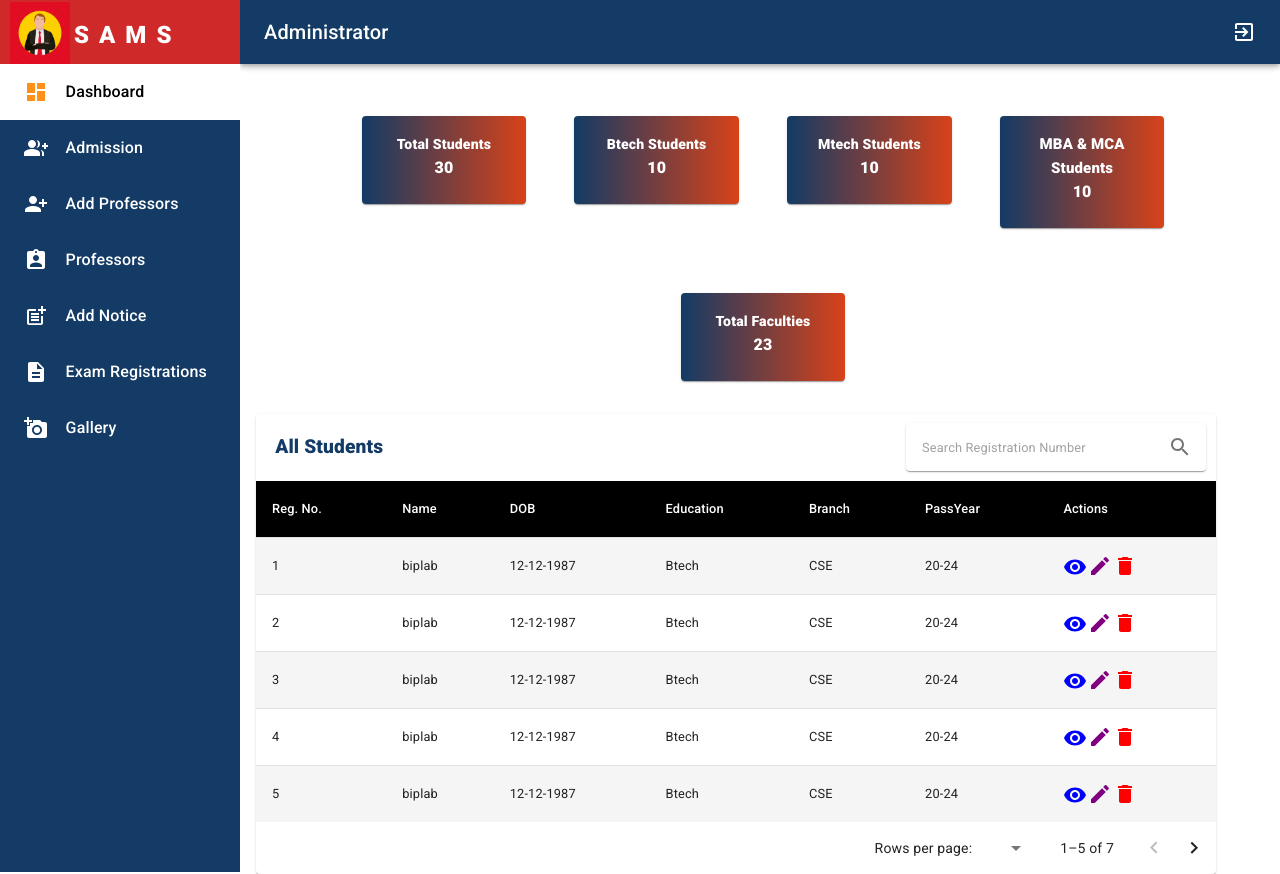
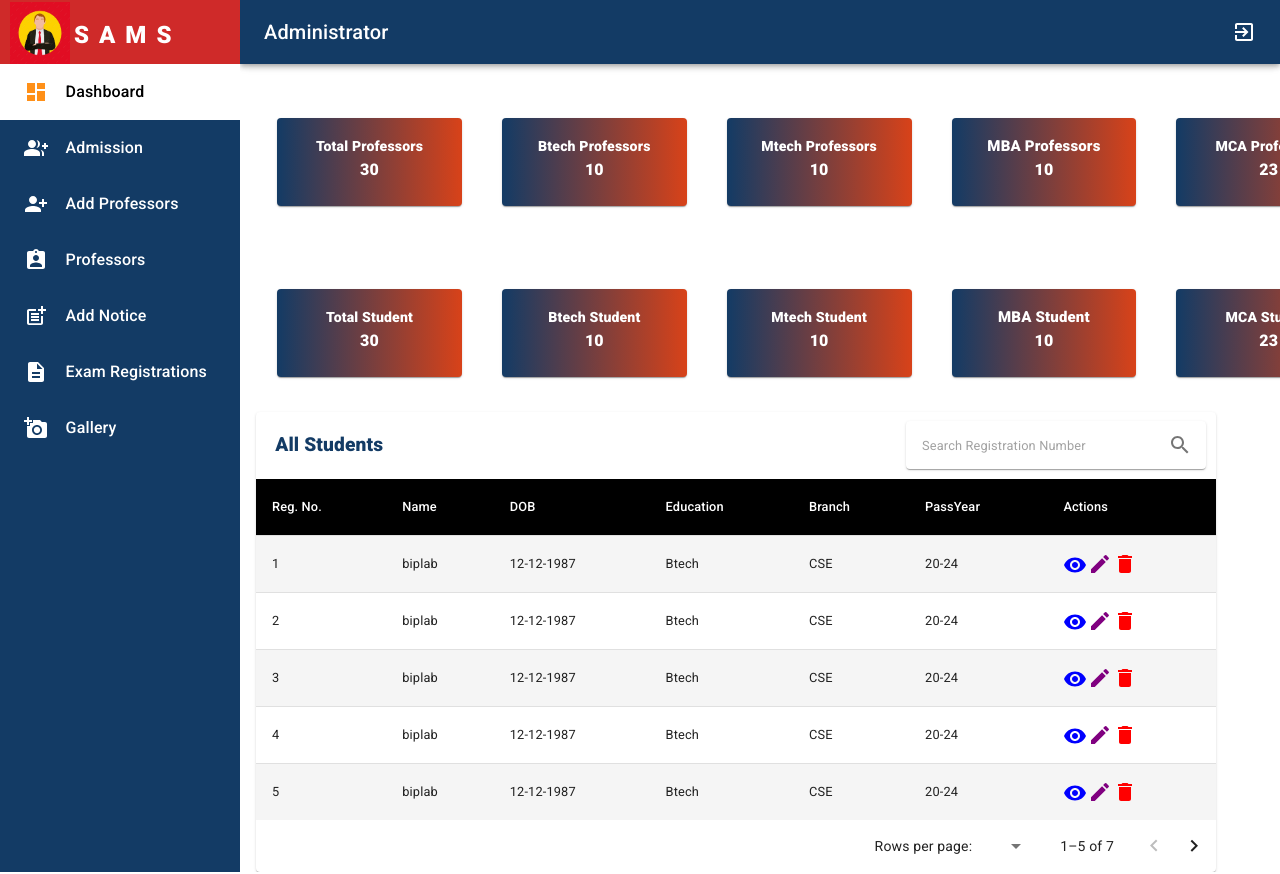
Before and after one commit to PankajBehera-1/SAMS_ADMIN, a React (Create React App) app: page / in a window 1280 px wide. Built offline with nearby package versions, Linux system fonts and the light colour scheme.

Commit message:
changes on dashboard

```diff
--- a/src/components/dashboard/index.jsx
+++ b/src/components/dashboard/index.jsx
@@ -137,11 +137,11 @@ const Dashboard = (props) => {
 
   return (
     <>
-      <Grid item sx={{ display: "flex", gap: 2 }}>
+      <Grid item sx={{ display: "flex", gap: 2 ,overflow:"hidden"}}>
         <Grid>
           <ResponsiveDrawer />
         </Grid>
-
+<Grid>
         <Grid className={style.dashboardSection}>
           {/* Counting Cards */}
           <Grid
@@ -150,14 +150,14 @@ const Dashboard = (props) => {
             xs={12}
             md={12}
             lg={12}
-            gap={6}
-            paddingBottom="5%"
+            gap={5}
+            // paddingBottom="-12%"
             paddingRight="1%"
           >
             <Grid item xs={3} md={3} lg={2}>
               <Card className={style.card} onClick={handleOpenViewModal}>
                 <CardContent>
-                  <b>Total Students</b>
+                  <b>Total Professors</b>
                   <p>30</p>
                 </CardContent>
               </Card>
@@ -165,7 +165,7 @@ const Dashboard = (props) => {
             <Grid item xs={3} md={3} lg={2}>
               <Card className={style.card} onClick={handleOpenViewModal}>
                 <CardContent>
-                  <b>Btech Students</b>
+                  <b>Btech Professors</b>
                   <p>10</p>
                 </CardContent>
               </Card>
@@ -173,7 +173,7 @@ const Dashboard = (props) => {
             <Grid item xs={3} md={3} lg={2}>
               <Card className={style.card} onClick={handleOpenViewModal}>
                 <CardContent>
-                  <b>Mtech Students</b>
+                  <b>Mtech Professors</b>
                   <p>10</p>
                 </CardContent>
               </Card>
@@ -181,7 +181,7 @@ const Dashboard = (props) => {
             <Grid item xs={3} md={3} lg={2}>
               <Card className={style.card} onClick={handleOpenViewModal}>
                 <CardContent className={style.mba}>
-                  <b>MBA & MCA Students</b>
+                  <b>MBA Professors</b>
                   <p>10</p>
                 </CardContent>
               </Card>
@@ -189,7 +189,7 @@ const Dashboard = (props) => {
             <Grid item xs={3} md={3} lg={2}>
               <Card className={style.card} onClick={handleOpenViewModal}>
                 <CardContent>
-                  <b>Total Faculties</b>
+                  <b>MCA Professors</b>
                   <p>23</p>
                 </CardContent>
               </Card>
@@ -201,6 +201,70 @@ const Dashboard = (props) => {
 
                     <Button onClick={() => setName('sahoo')} variant="contained">Contained</Button> */}
         </Grid>
+
+
+        <Grid className={style.dashboardSection}>
+          {/* Counting Cards */}
+          <Grid
+            container
+            justifyContent="center"
+            xs={12}
+            md={12}
+            lg={12}
+            gap={5}
+            paddingBottom="5%"
+            paddingRight="1%"
+            marginTop={"-4%"}
+          >
+            <Grid item xs={3} md={3} lg={2}>
+              <Card className={style.card} onClick={handleOpenViewModal}>
+                <CardContent>
+                  <b>Total Student</b>
+                  <p>30</p>
+                </CardContent>
+              </Card>
+            </Grid>
+            <Grid item xs={3} md={3} lg={2}>
+              <Card className={style.card} onClick={handleOpenViewModal}>
+                <CardContent>
+                  <b>Btech Student</b>
+                  <p>10</p>
+                </CardContent>
+              </Card>
+            </Grid>
+            <Grid item xs={3} md={3} lg={2}>
+              <Card className={style.card} onClick={handleOpenViewModal}>
+                <CardContent>
+                  <b>Mtech Student</b>
+                  <p>10</p>
+                </CardContent>
+              </Card>
+            </Grid>
+            <Grid item xs={3} md={3} lg={2}>
+              <Card className={style.card} onClick={handleOpenViewModal}>
+                <CardContent className={style.mba}>
+                  <b>MBA Student</b>
+                  <p>10</p>
+                </CardContent>
+              </Card>
+            </Grid>
+            <Grid item xs={3} md={3} lg={2}>
+              <Card className={style.card} onClick={handleOpenViewModal}>
+                <CardContent>
+                  <b>MCA Student</b>
+                  <p>23</p>
+                </CardContent>
+              </Card>
+            </Grid>
+          </Grid>
+          {/* <Typography variant="h6" gutterBottom>
+                        {name}
+                    </Typography>
+
+                    <Button onClick={() => setName('sahoo')} variant="contained">Contained</Button> */}
+        </Grid>
+        </Grid>
+
 
         {/* Dialog for viewing professor details */}
         <Dialog open={openViewModal} onClose={handleCloseViewModal}>
```
Also changed, not shown: 1 other file (tests, documents, lock files or other folders).
